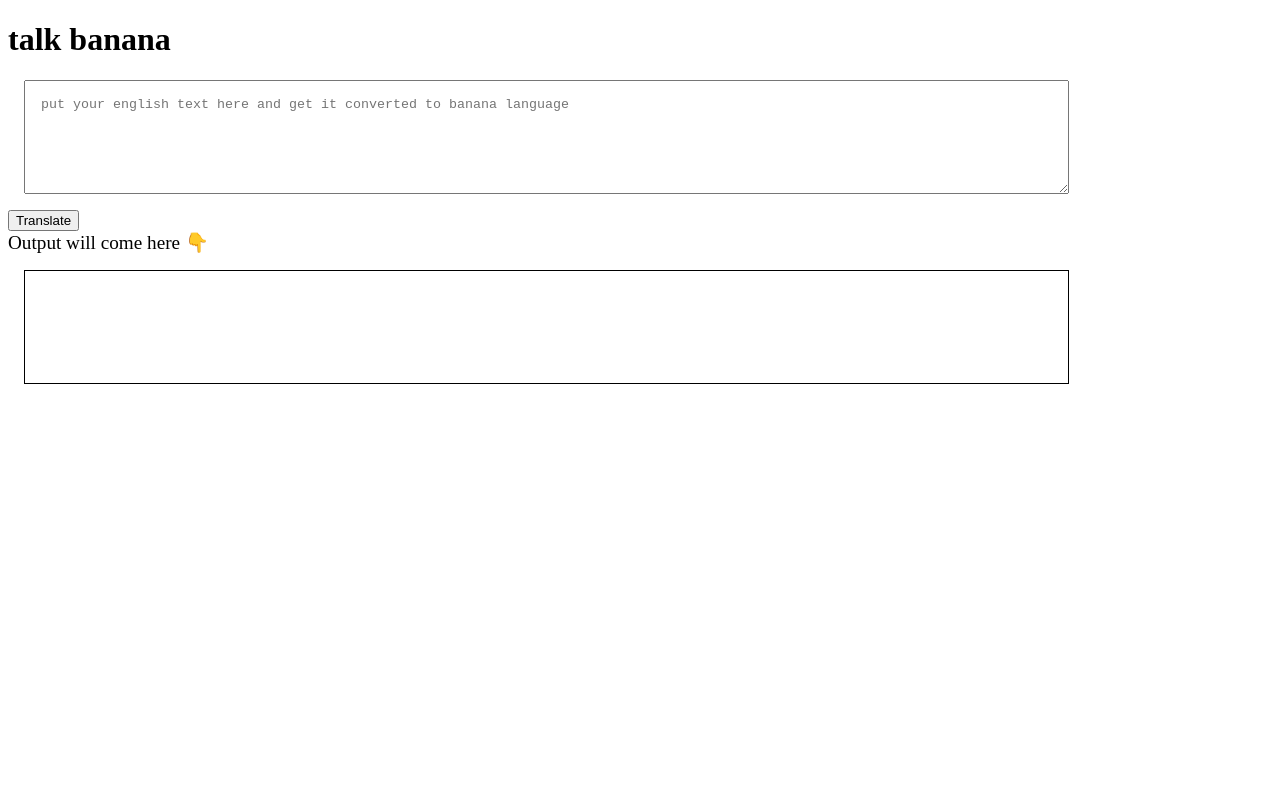
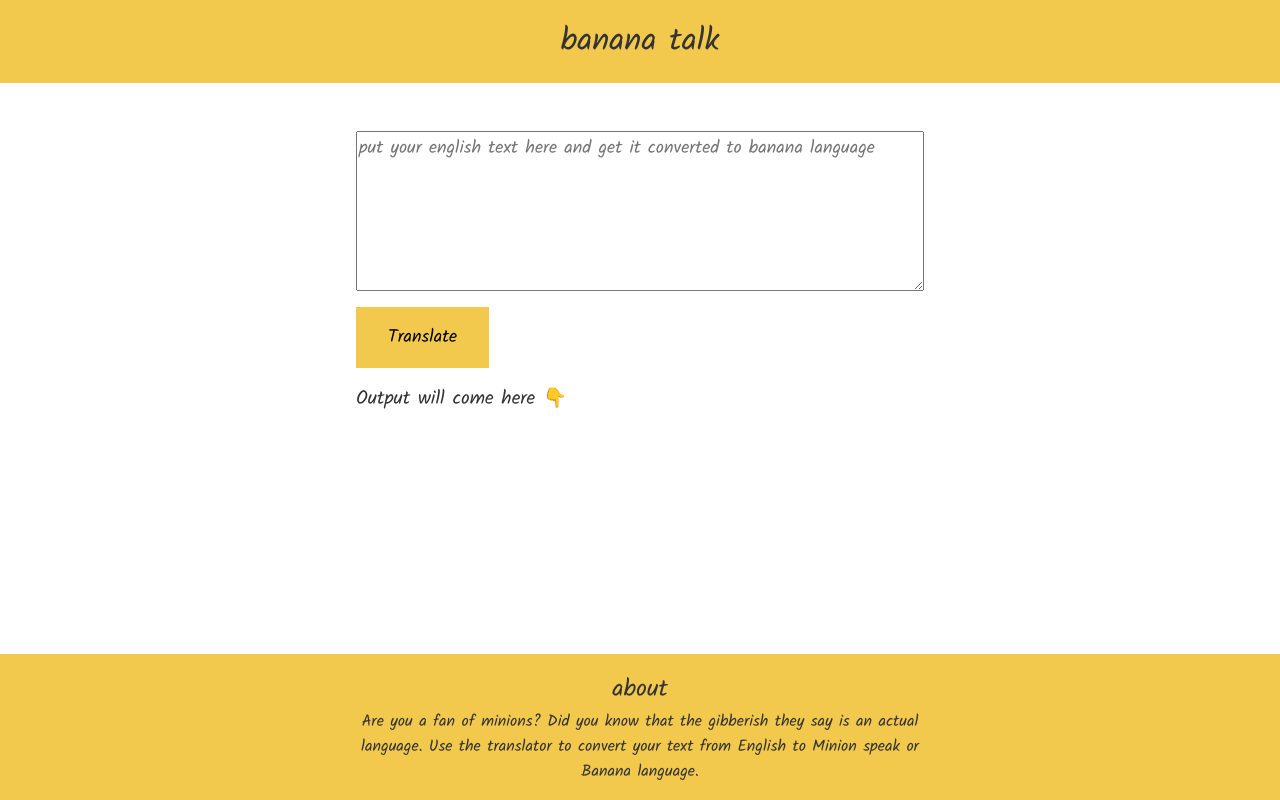
Before and after one commit to mmanjuprasad/banana-speak, a plain HTML site: page index.html in a window 1280 px wide. Drawn offline with Linux system fonts and the light colour scheme.

Commit message:
final commit

```diff
--- /dev/null
+++ b/global.css
@@ -0,0 +1,71 @@
+@import url('https://fonts.googleapis.com/css2?family=Kalam&display=swap');
+
+* {
+    box-sizing: border-box;
+}
+
+:root {
+    --primary: #F2C94C;
+    --black: #333333;
+    --width-break:600px
+}
+
+body {
+    margin: 0;
+    font-family: 'Kalam', cursive;
+    color: #333333;
+}
+
+nav {
+    background-color: var(--primary);
+    text-align: center;
+}
+
+main {
+    margin: auto;
+    padding: 1rem;
+    max-width: var(--width-break);
+}
+
+textarea {
+    box-sizing: border-box;
+    display: block;
+    width: 100%;
+    min-height: 20vh;
+    margin-top: 2rem;
+    font-size: large;
+    font-family: inherit;
+}
+
+button {
+    background-color: var(--primary);
+    border: none;
+    margin: 1rem 0rem;
+    padding: 1rem 2rem;
+    font-family: 'Kalam', cursive;
+    font-size: large;
+}
+
+
+#translate-output {
+    box-sizing: border-box;
+    width: 100%;
+    min-height: 10vh;
+    max-height: 20vh;
+    overflow:scroll;
+    border: 1px solid var(--black);
+}
+
+footer {
+    position: fixed;
+    bottom: 0;
+    width: 100%;
+    padding: 1rem;
+    background-color: var(--primary);
+    text-align: center;
+}
+
+footer p {
+    max-width: var(--width-break);
+    margin: auto;
+}
--- a/index.html
+++ b/index.html
@@ -5,33 +5,36 @@
     <meta http-equiv="X-UA-Compatible" content="IE=edge">
     <meta name="viewport" content="width=device-width, initial-scale=1.0">
     <title>Banana speak</title>
-    <style>
-        textarea{
-            width: 80%;
-            height: 10vh;
-            display: block;
-            margin: 1rem;
-            padding: 1rem;
-        }
-
-        #output{
-            border: 1px solid black;
-            height:10vh;
-            width: 80%;
-            margin: 1rem;
-            padding: 1rem;
-        }
-    </style>
+    <link href="global.css" rel="stylesheet">
 
 </head>
+
 <body>
-    <h1>talk banana</h1>
+    <nav>
+        <div style="font-size: 2rem; padding: 1rem;">
+            banana talk
+        </div>
+    </nav>
+
+
+
+    <main>
         <textarea
         id="txt-input"
         placeholder="put your english text here and get it converted to banana language"></textarea>
         <button id="btn-translate">Translate</button>
         <div style="font-size: larger;">Output will come here 👇</div>
         <div id="output"></div>
+    </main>
+
+    <footer>
+        <div style="font-size: x-large;">about</div>
+        <p>Are you a fan of minions? Did you know that the gibberish they say is an actual language. Use the translator
+            to convert your text from English to Minion speak or Banana language.</p>
+    </footer>
+
     <script src="app.js" type="text/javascript"></script>
+
+
 </body>
 </html>
```
Lines whose indentation alone changed are shown as unchanged.
